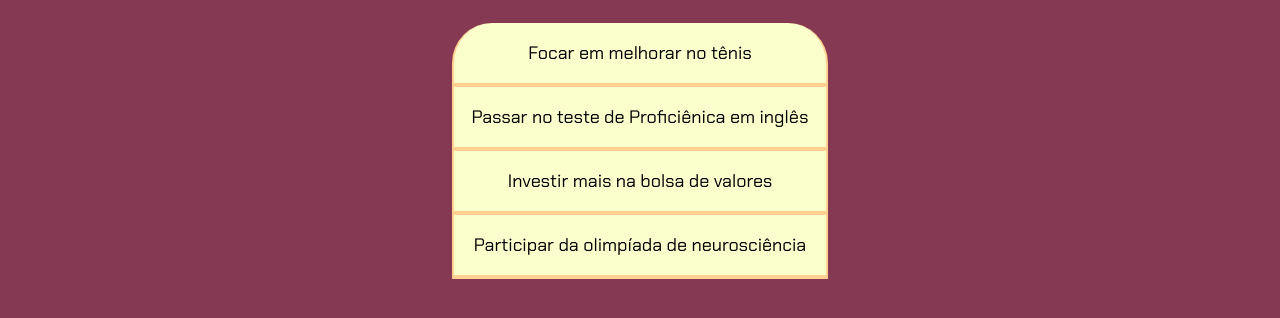
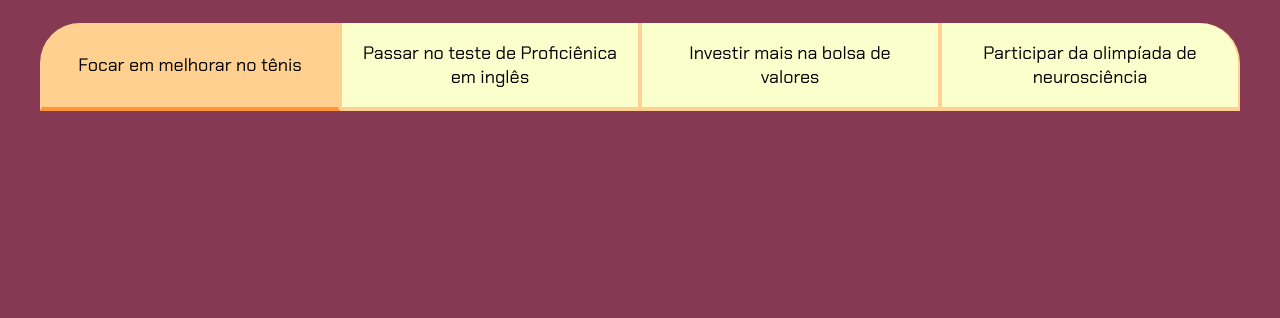
Before and after one commit to ferrarigiu/Projeto_vida_3D, a plain HTML site: page index.html in a window 1280 px wide. Shown: the part 80-398 px from the top of the page. Drawn offline with Linux system fonts and the light colour scheme.

Commit message:
aula13/04

```diff
--- a/index.html
+++ b/index.html
@@ -12,7 +12,7 @@
     <section class="conteudo-principal">
         <h2 class="titulo-principal">Meus Objetivos do ano<span>_</span></h2>
         <div class="botoes">
-            <button class="botao">Focar em melhorar no tênis</button>
+            <button class="botao ativo">Focar em melhorar no tênis</button>
             <button class="botao">Passar no teste de Proficiênica em inglês</button>
             <button class="botao">Investir mais na bolsa de valores</button>
             <button class="botao">Participar da olimpíada de neurosciência</button>
--- a/style.css
+++ b/style.css
@@ -61,5 +61,17 @@ body {
 }
 
 @media screen and (min-width: 768px){
-
+    .botoes{
+        display: flex;
+    }
+    .botao:last-child{
+        border-radius: 0 40px 0 0;
+    }
+    .botao:first-child{
+        border-radius: 40px 0 0 0;
+    }
+    .ativo{
+        background-color: var(--botao-ativo);
+        border-bottom: 4px solid var(--verde);
+    }
 }
```
